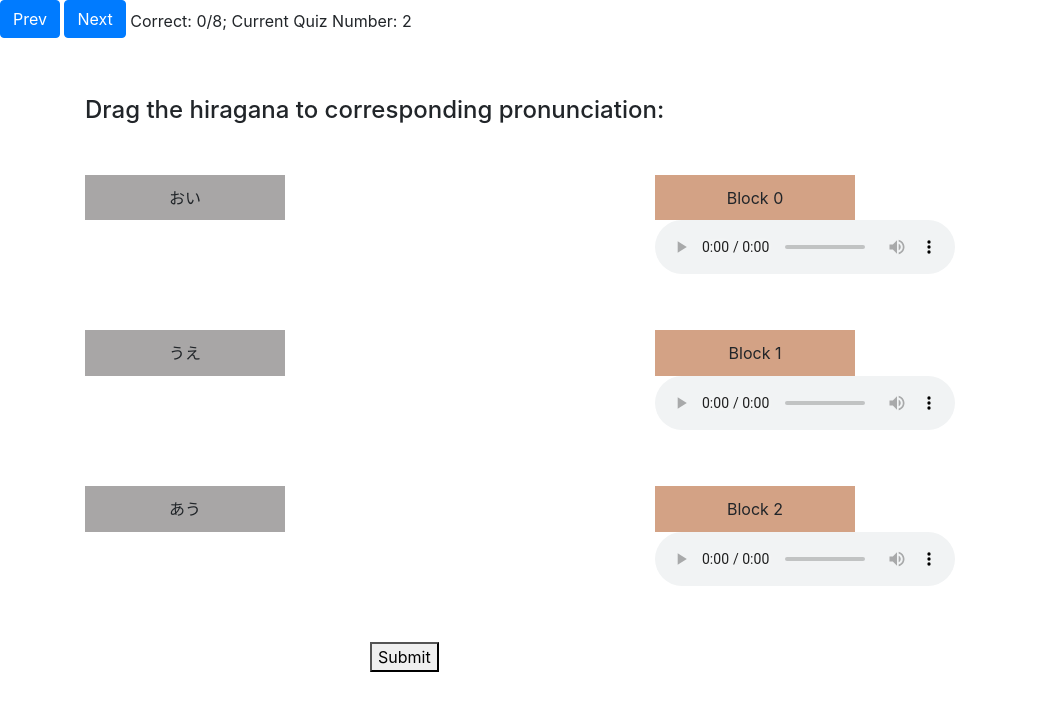
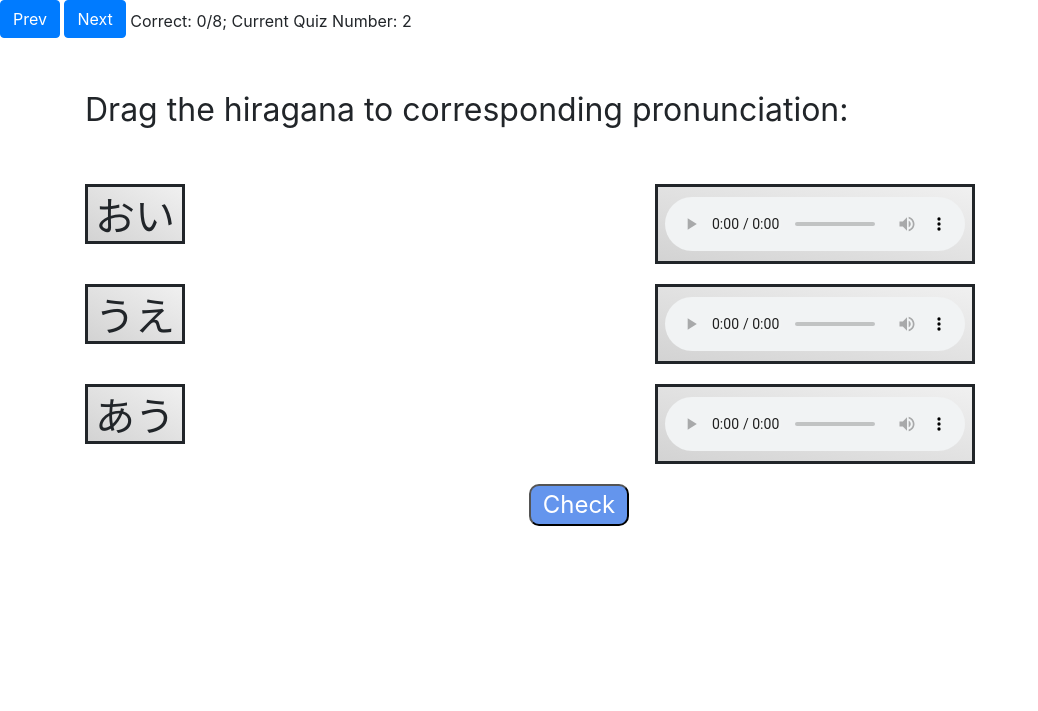
Before and after one commit to ShionWayne/Japanese-Hiragana-Learning, a Flask app: page /quiz/1 in a window 1280 px wide. Shown: the part 56-767 px from the top of the page, without its empty margins (0-1038 px from the left). Run offline with Flask 2, Linux system fonts and the light colour scheme; some libraries are stand-ins or nearby versions.

Commit message:
follow main update

```diff
--- a/main.py
+++ b/main.py
@@ -1,46 +1,56 @@
+import json
 import os
 import random
 from email.mime import audio
+from xml.dom import ValidationErr
 from flask import Flask, render_template, request, jsonify
 
 app = Flask(__name__)
 image_folder = os.path.join('static', 'image')
+stroke_folder = os.path.join('static', 'image', 'stroke')
 audio_folder = os.path.join('static', 'audio')
 app.config['image_folder'] = image_folder
+app.config['stroke_folder'] = stroke_folder
 app.config['learn_audio'] = 'static/audio/learn/'
 app.config['quiz_2_audio'] = os.path.join(audio_folder, 'quiz/2')
 app.config['quiz_4_audio'] = os.path.join(audio_folder, 'quiz/4')
-#------------------------------ data code ------------------------------
+app.config['quiz_5_image'] = os.path.join(image_folder, 'stroke_order')
+# ------------------------------ data code ------------------------------
 learn_data = [
     {
         'id': 'a',
         'hiragana': 'あ',
         'sounds_like': 'ah',
-        'audio': os.path.join("../"+app.config['learn_audio'], 'a.mp3')
+        'audio': os.path.join("../" + app.config['learn_audio'], 'a.mp3'),
+        'stroke': os.path.join("../" + app.config['stroke_folder'], 'a.gif')
     },
     {
         'id': 'i',
         'hiragana': 'い',
         'sounds_like': 'e',
-        'audio': os.path.join("../"+app.config['learn_audio'], 'i.mp3')
+        'audio': os.path.join("../" + app.config['learn_audio'], 'i.mp3'),
+        'stroke': os.path.join("../" + app.config['stroke_folder'], 'i.gif')
     },
     {
         'id': 'u',
         'hiragana': 'う',
         'sounds_like': 'woo',
-        'audio': os.path.join("../"+app.config['learn_audio'], 'u.mp3')
+        'audio': os.path.join("../" + app.config['learn_audio'], 'u.mp3'),
+        'stroke': os.path.join("../" + app.config['stroke_folder'], 'u.gif')
     },
     {
         'id': 'e',
         'hiragana': 'え',
         'sounds_like': 'i',
-        'audio': os.path.join("../"+app.config['learn_audio'], 'e.mp3')
+        'audio': os.path.join("../" + app.config['learn_audio'], 'e.mp3'),
+        'stroke': os.path.join("../" + app.config['stroke_folder'], 'e.gif')
     },
     {
         'id': 'o',
         'hiragana': 'お',
         'sounds_like': 'o',
-        'audio': os.path.join("../"+app.config['learn_audio'], 'o.mp3')
+        'audio': os.path.join("../" + app.config['learn_audio'], 'o.mp3'),
+        'stroke': os.path.join("../" + app.config['stroke_folder'], 'o.gif')
     }
 ]
 
@@ -70,7 +80,7 @@ quiz_1_data = [
 quiz_2_data = [
     {
         "q_type": 2,
-        "data":[
+        "data": [
             {
                 "hiragana": "おい",
                 "roman": "oi",
@@ -93,7 +103,7 @@ quiz_2_data = [
     },
     {
         "q_type": 2,
-        "data":[
+        "data": [
             {
                 "hiragana": "いい",
                 "roman": "ii",
@@ -158,7 +168,45 @@ quiz_4_data = [
     }
 ]
 
-#------------------------------ server code ------------------------------
+quiz_5_data = [
+    {
+        "q_type": 5,
+        "hiragana": "a",
+        "image": os.path.join("../" + app.config['quiz_5_image'], 'a.png'),
+        "correct_order": "2, 1, 3",
+        "option_list": ["1, 2, 3", "2, 1, 3", "1, 3, 2", "2, 3, 1"]
+    },
+    {
+        "q_type": 5,
+        "hiragana": "e",
+        "image": os.path.join("../" + app.config['quiz_5_image'], 'e.png'),
+        "correct_order": "1, 2, 3",
+        "option_list": ["2, 3, 1", "3, 2, 1", "1, 2, 3"]
+    },
+    {
+        "q_type": 5,
+        "hiragana": "i",
+        "image": os.path.join("../" + app.config['quiz_5_image'], 'i.png'),
+        "correct_order": "1, 2",
+        "option_list": ["1, 2", "2, 1"]
+    },
+    {
+        "q_type": 5,
+        "hiragana": "o",
+        "image": os.path.join("../" + app.config['quiz_5_image'], 'o.png'),
+        "correct_order": "2, 1, 3",
+        "option_list": ["2, 1, 3", "2, 3, 1", "1, 2, 3", "1, 3, 2"]
+    },
+    {
+        "q_type": 5,
+        "hiragana": "u",
+        "image": os.path.join("../" + app.config['quiz_5_image'], 'u.png'),
+        "correct_order": "1, 2",
+        "option_list": ["1, 2", "2, 1"]
+    }
+]
+
+# ------------------------------ server code ------------------------------
 
 #
 '''
@@ -172,30 +220,40 @@ q_num = 8
 q_selected_data = []
 user_result = []
 c_num = 0
+w_num = 0
 # use correct dict to record the number of correctly answered quizzes
 correct_dict = {}
 
-for i in range(1, q_num + 1):
-    correct_dict[i] = 0
+
+def init_correct_dict(q_num):
+    for i in range(q_num):
+        correct_dict[i] = 0
 
 
 def init_data():
+    # ratio: 1:1:2:2:2
     q_1_data = random.sample(quiz_1_data, 1)
     q_2_data = random.sample(quiz_2_data, 1)
-    q_data = q_1_data + q_2_data + quiz_3_data + quiz_4_data
+    q_3_data = random.sample(quiz_3_data, 2)
+    q_4_data = random.sample(quiz_4_data, 2)
+    q_5_data = random.sample(quiz_5_data, 2)
+    q_data = q_1_data + q_2_data + q_3_data + q_4_data + q_5_data
     global q_selected_data
     q_selected_data = q_data
     for i in range(q_num):
         q_selected_data[i]["q_id"] = i
     global user_result
-    print(q_data)
     user_result = list()
+    init_correct_dict(q_num)
+
 
 init_data()
+
 
 @app.route('/startlearning')
 def start_learn():
     return render_template('learn_0.html')
+
 
 @app.route('/learn/<id>')
 def learn(id):
@@ -208,31 +266,35 @@ def learn(id):
     if i == 0:
         content['prev'] = 'None'
     else:
-        content['prev'] = learn_data[i-1]['id']
+        content['prev'] = learn_data[i - 1]['id']
 
     if i == 4:
         content['next'] = 'None'
     else:
-        content['next'] = learn_data[i+1]['id']
+        content['next'] = learn_data[i + 1]['id']
 
     return render_template('learn.html', content=content)
+
 
 @app.route('/quiz_valid/<int:id>', methods=['POST'])
 def quiz_valid(id):
     cur_data = q_selected_data[id]
     global c_num
+    global w_num
     global q_num
+    wrong3 = 0
     # write your check code here
     # and validate the c_num via ajax
     json_data = request.get_json()
+    # print(json_data)
     user_result.append(json_data)
-    if json_data["q_type"] == 1:
+
+    if cur_data["q_type"] == 1:
         answer = []
         for element in json_data["user_answer"]:
             if len(element) == 2:
                 answer.append(element)
         result = {"correct": "True"}
-
         if len(answer) != 3:
             result["correct"] = "False"
         else:
@@ -243,12 +305,18 @@ def quiz_valid(id):
                         result["correct"] = "False"
                         break
         if result["correct"] == "True":
-            correct_dict[1] = 1
+            correct_dict[id] = 1
+        else:
+            w_num += 1
         c_num = 0
-        for i in range(1, q_num + 1):
+        for i in range(q_num):
             c_num += correct_dict[i]
-        return jsonify(newrecord=result)
-    elif json_data["q_type"] == 2:
+        if w_num == 3:
+            wrong3 = 1
+            w_num = 0
+        return jsonify(newrecord=result, wrong3=wrong3)
+
+    elif cur_data["q_type"] == 2:
         answer = []
         for element in json_data["user_answer"]:
             if len(element) == 2:
@@ -265,42 +333,117 @@ def quiz_valid(id):
                         result["correct"] = "False"
                         break
         if result["correct"] == "True":
-            correct_dict[2] = 1
+            correct_dict[id] = 1
+        else:
+            w_num += 1
         c_num = 0
-        for i in range(1, q_num + 1):
+        for i in range(q_num):
             c_num += correct_dict[i]
-        return jsonify(newrecord=result)
-    elif json_data["q_type"] == 4:
+        if w_num == 3:
+            wrong3 = 1
+            w_num = 0
+        return jsonify(newrecord=result, wrong3=wrong3)
+
+    elif cur_data["q_type"] == 3:
+        if json_data["eng"] == "blue":
+            if json_data["user_answer"] == "aoi":
+                result = {"correct": "True"}
+                correct_dict[id] = 1
+            else:
+                result = {"correct": "False"}
+                w_num += 1
+        if json_data["eng"] == "cover":
+            if json_data["user_answer"] == "oou":
+                result = {"correct": "True"}
+                correct_dict[id] = 1
+            else:
+                result = {"correct": "False"}
+                w_num += 1
+        if json_data["eng"] == "debate":
+            if json_data["user_answer"] == "iiau":
+                result = {"correct": "True"}
+                correct_dict[id] = 1
+            else:
+                result = {"correct": "False"}
+                w_num += 1
+        c_num = 0
+        for i in range(q_num):
+            c_num += correct_dict[i]
+        if w_num == 3:
+            wrong3 = 1
+            w_num = 0
+        return jsonify(newrecord=result, wrong3=wrong3)
+
+    elif cur_data["q_type"] == 4:
         if json_data["eng"] == "no":
             if json_data["user_answer"] == "iie":
                 result = {"correct": "True"}
-                correct_dict[6] = 1
+                correct_dict[id] = 1
             else:
                 result = {"correct": "False"}
+                w_num += 1
         if json_data["eng"] == "sulfur":
             if json_data["user_answer"] == "iou":
                 result = {"correct": "True"}
-                correct_dict[7] = 1
+                correct_dict[id] = 1
             else:
                 result = {"correct": "False"}
+                w_num += 1
         if json_data["eng"] == "many":
             if json_data["user_answer"] == "ooi":
                 result = {"correct": "True"}
-                correct_dict[8] = 1
+                correct_dict[id] = 1
             else:
                 result = {"correct": "False"}
+                w_num += 1
         c_num = 0
-        for i in range(1, q_num + 1):
+        for i in range(q_num):
             c_num += correct_dict[i]
-        return jsonify(newrecord=result)
+        if w_num == 3:
+            wrong3 = 1
+            w_num = 0
+        return jsonify(newrecord=result, wrong3=wrong3)
+
+    # json_data for quiz 5: string
+    elif cur_data["q_type"] == 5:
+        validation = json_data == cur_data["correct_order"]
+        if validation == True:
+            correct_dict[id] = 1
+        else:
+            w_num += 1
+        # update c_num and w_num here
+        c_num = 0
+        for i in range(q_num):
+            c_num += correct_dict[i]
+        if w_num == 3:
+            wrong3 = 1
+            w_num = 0
+        return jsonify(validation=validation, wrong3=wrong3)
+        #     # update c_num
+        #     # for i in range(1, q_num + 1):
+        #     #     c_num += correct_dict[i]
+        #     return jsonify(validation=True)
+        # else:
+        #     # update w_num and send to ajax
+        #     w_num += 1
+        #     if w_num == 3:
+        #         wrong3 = 1
+        #         w_num = 0
+        #     return jsonify(validation=False, wrong3=wrong3)
 
 
 @app.route('/quiz/<int:id>')
 def quiz(id):
+    # global w_num
     if id > q_num:
         return "error: no id found"
     cur_q = q_selected_data[id]
+    # wrong3 = 0
+    # if w_num == 3:
+    #     wrong3 = 1
+    #     w_num = 0
     return render_template("quiz_arch.html", data=cur_q, p_id=id, q_num=q_num, c_num=c_num)
+
     # if id == 1:
     #     if request.method == 'GET':
     #         return render_template("quiz_1.html", content=quizzes[0])
@@ -342,12 +485,17 @@ def quiz(id):
 
 @app.route('/quiz_end')
 def quiz_end():
-    return render_template('end.html')
+    # reset correct_dict to None
+    global correct_dict
+    init_correct_dict(q_num)
+    return render_template('end.html', q_num=q_num, c_num=c_num)
+
 
 @app.route('/')
 def hello():
     homeimg = os.path.join(app.config['image_folder'], 'homeimg.png')
     return render_template('home.html', homeimg=homeimg)
 
+
 if __name__ == '__main__':
-    app.run(debug = True)
+    app.run(debug=True)
--- a/static/css/quiz_2.css
+++ b/static/css/quiz_2.css
@@ -1,40 +1,84 @@
-
 #quiz_2_content {
     margin-top: 50px;
 }
 
 #quiz_2_instruct{
-    margin-top: 50px;
+    font-size: xx-large;
+    margin-top: 40px;
+    margin-bottom: 40px;
 }
 
 .quiz_2_source-box {
-    background-color: rgb(168, 166, 166);
-    padding: 2%;
-    max-width: 200px;
+    height: 60px;
+    width: 100px;
+    font-size: 40px;
+    border-style: solid;
     text-align: center;
+    background-image: linear-gradient(to bottom left, rgb(240, 240, 240), lightgrey);
     z-index: 10;
 }
 
 .quiz_2_target-box {
-    background-color: rgb(211, 162, 133);
-    padding: 2%;
-    max-width: 200px;
+    height: 80px;
+    width: 320px;
+    font-size: 40px;
+    border-style: solid;
     text-align: center;
+    padding-top: 10px;
+    background-image: linear-gradient(to bottom left, rgb(240, 240, 240), lightgrey);
     z-index: 5;
 }
 
 .quiz-2-row {
-    margin-bottom: 50px;
+    margin-bottom: 20px;
+}
+
+/* .result_word{
+    font-weight: bold;
+    margin-right: 300px;
+} */
+
+.quiz2_submit{
+    border-radius: 10px;
+    background-color: cornflowerblue;
+    color: white;
+    font-size: x-large;
+    width: 100px;
+    cursor: pointer;
+    margin-left: 40%;
+    margin-bottom: 20px;
 }
 .green_zone{
-    background: lawngreen;
+    background: rgb(159, 221, 159);
     color: green;
+    font-size: xx-large;
+    font-weight: bold;
+    padding: 20px 4%;
+}
+#next_button_correct{
+    border-radius: 10px;
+    background-color: rgb(3, 110, 3);
+    color: white;
+    font-size: x-large;
+    width: 120px;
+    cursor: pointer;
+    margin-left: 79%;
+    padding: 5px 0px;
 }
 .red_zone{
-    background: lightcoral;
+    background: rgb(224, 146, 146);
     color: red;
+    font-size: xx-large;
+    font-weight: bold;
+    padding: 20px 4%;
 }
-.result_word{
-    font-weight: bold;
-    margin-right: 300px;
+#try_again_button{
+    border-radius: 10px;
+    background-color: rgb(180, 25, 25);
+    color: white;
+    font-size: x-large;
+    width: 160px;
+    cursor: pointer;
+    margin-left: 61%;
+    padding: 5px 0px;
 }
--- a/static/js/quiz_2.js
+++ b/static/js/quiz_2.js
@@ -9,7 +9,6 @@ var source_list = []
 
 function randomsort(a, b) {
     return Math.random()>.5 ? -1 : 1;
-    //用Math.random()函数生成0~1之间的随机数与0.5比较，返回-1或1
 }
 
 function build_random_list() {
@@ -36,12 +35,13 @@ function build_drag_zone(content){
         let right_block = $("<div>").addClass("col-sm-6")
         let romanization = $("<div>").addClass("quiz_2_target-box")
         romanization.attr("r", target_list[i].roman)
-        romanization.text("Block "+i.toString())
+        // romanization.text("Block "+i.toString())
         let audio = $("<audio>")
         audio.attr("src", target_list[i].audio)
         audio.attr("controls", "controls")
+        romanization.append(audio)
         right_block.append(romanization)
-        right_block.append(audio)
+        // right_block.append(audio)
         line.append(right_block)
         $("#quiz_2_content").append(line)
     }
@@ -76,7 +76,7 @@ function generate_green_zone(){
     $("#quiz_2_result_zone").append(next_button)
 }
 
-function generate_red_zone(){
+function generate_red_zone(w3){
     $("#quiz_2_result_zone").empty()
     $("#quiz_2_result_zone").addClass("red_zone")
     let wrong = $("<span>").text("Wrong answer!")
@@ -91,6 +91,7 @@ function generate_red_zone(){
         $("#quiz_2_result_zone").removeClass("red_zone")
         $("#quiz_2_result_zone").empty()
         user_answer = []
+        alert(w3)
     })
 }
 
@@ -113,7 +114,8 @@ $(document).ready(function (){
             data : JSON.stringify(record),
             success: function (result){
                 let res = result["newrecord"]
-
+                let w3 = result["wrong3"]
+                console.log("w3=" + w3)
                 console.log(res)
                 console.log(res.correct === "True")
                 if (res.correct === "True"){
@@ -128,7 +130,7 @@ $(document).ready(function (){
                         });
                     }
                 } else {
-                    generate_red_zone()
+                    generate_red_zone(w3)
                 }
             },
             error: function(request, status, error){
--- a/templates/quiz_1.html
+++ b/templates/quiz_1.html
@@ -13,7 +13,7 @@
 <div id="quiz1_problem_zone"></div>
 <div id="quiz1_drag_zone"></div>
 <div>
-    <button class="quiz1_submit" style="margin-left: 300px">Submit</button>
+    <button class="quiz1_submit">Check</button>
 </div>
 <div id="quiz1_result_zone"></div>
 
--- a/templates/quiz_2.html
+++ b/templates/quiz_2.html
@@ -15,9 +15,9 @@
 </script>
 
 
-<h4 id="quiz_2_instruct">
+<div id="quiz_2_instruct">
     Drag the hiragana to corresponding pronunciation:
-</h4>
+</div>
 
 
 <div id="quiz_2_content">
@@ -61,8 +61,8 @@
     <!--        </div>-->
     <!--    </div>-->
 </div>
-<div class="row quiz-2-row">
-    <button class="quiz2_submit" style="margin-left: 300px">Submit</button>
+<div>
+    <button class="quiz2_submit">Check</button>
 </div>
 <div id="quiz_2_result_zone"></div>
 
```
Also changed, not shown: static/css/quiz_1.css (+62 -13 lines), static/js/quiz_1.js (+6 -5 lines), templates/layout.html (indentation only). Lines whose indentation alone changed are shown as unchanged.
